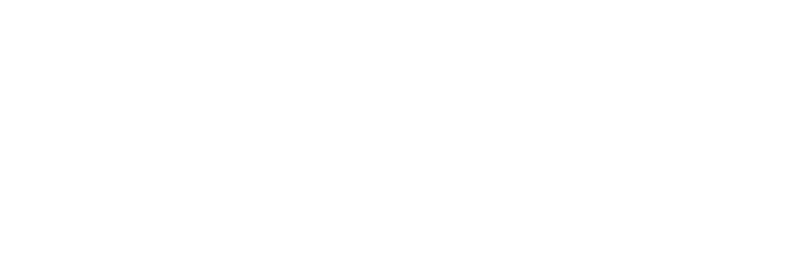
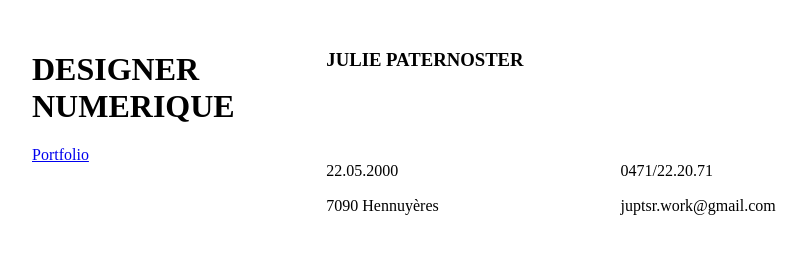
Before and after one commit to jptsr/My-CV, a plain HTML site: page index.html in a window 1280 px wide. Shown: the whole page, without its empty margins (168-975 px from the left). Drawn offline with Linux system fonts and the light colour scheme.

Commit message:
1e update

```diff
--- a/index.html
+++ b/index.html
@@ -9,6 +9,38 @@
     <link rel="stylesheet" href="style.css">
 </head>
 <body>
+    <section class="grid-container">
+        <div>
+            <h1>DESIGNER NUMERIQUE</h1>
+        </div>
+        <div></div>
+        <div>
+            <h3>JULIE PATERNOSTER</h3>
+        </div>
+        <div></div>
+        <div></div>
 
+        <div>
+            <a href="julieptsr.webflow.io">Portfolio</a>
+        </div>
+        <div></div>
+        <div>
+            <p>22.05.2000</p>
+            <p>7090 Hennuyères</p>
+        </div>
+        <div></div>
+        <div>
+            <p>0471/22.20.71</p>
+            <p>juptsr.work@gmail.com</p>
+        </div>
+
+        <div></div>
+        <div></div>
+        <div></div>
+        <div></div>
+        <div></div>
+
+
+    </section>
 </body>
 </html>
--- a/style.css
+++ b/style.css
@@ -5,3 +5,16 @@
     font-family: "typo1";
     src: url("D:/Documents/BeCode/Exe/ReproducingLayout/reproducing-layout/resources/Marcellus-Regular.ttf") format("truetype");
 }
+
+body{
+    margin: 30px 200px;
+}
+
+
+/*--------------------------------------------------------------------------------------------------------------------*/
+
+
+.grid-container{
+    display: grid;
+    grid-template-columns: 1fr 0.01fr 1fr 0.01fr 1fr;
+}
```
